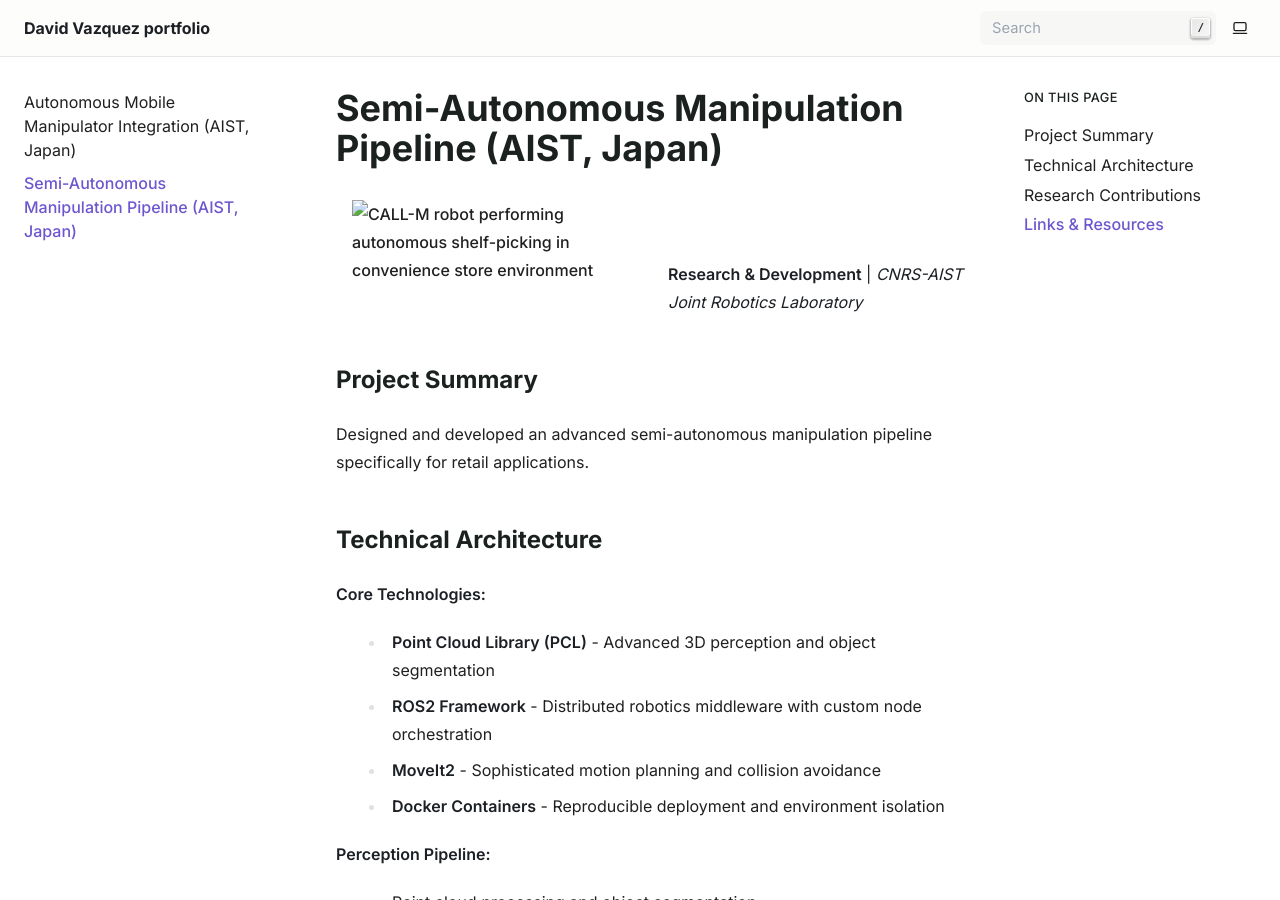
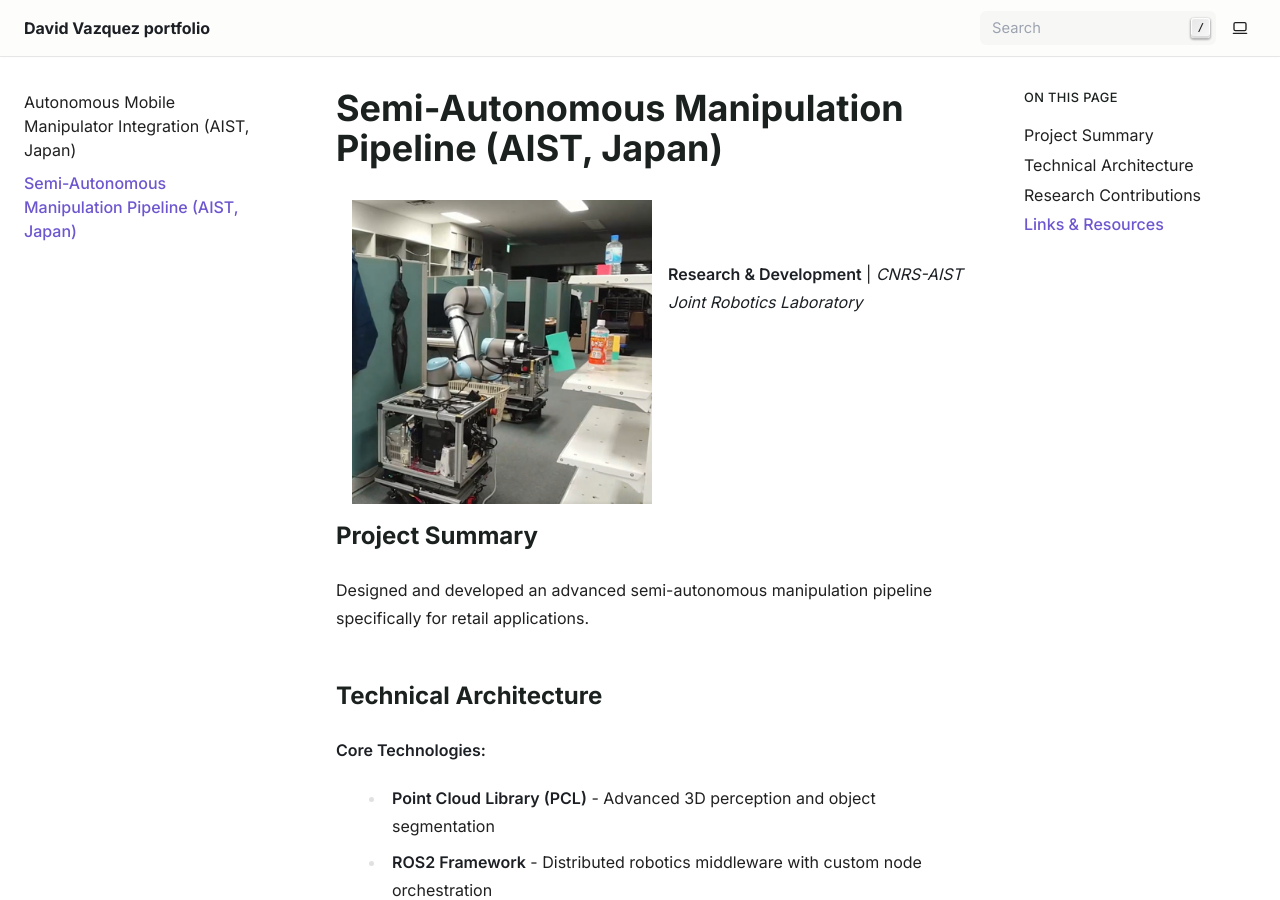
Before and after one commit to Deivideich/deivideich.github.io, a Sphinx documentation site: the page built from docs/projects/callm_tsukuba.rst, in a window 1280 px wide and 900 px high. Built offline with Sphinx 7.4.7, drawn with Linux system fonts in a browser that asks for light colours.

Commit message:
changed referenced file in callm tsukuba rst file

```diff
--- a/docs/projects/callm_tsukuba.rst
+++ b/docs/projects/callm_tsukuba.rst
@@ -1,7 +1,7 @@
 Semi-Autonomous Manipulation Pipeline (AIST, Japan)
 ===========================================================
 
-.. image:: /_static/images/file.png
+.. image:: /_static/images/callmpick.png
    :alt: CALL-M robot performing autonomous shelf-picking in convenience store environment
    :width: 300px
    :align: left
```
Also changed, not shown: 5 other files.
